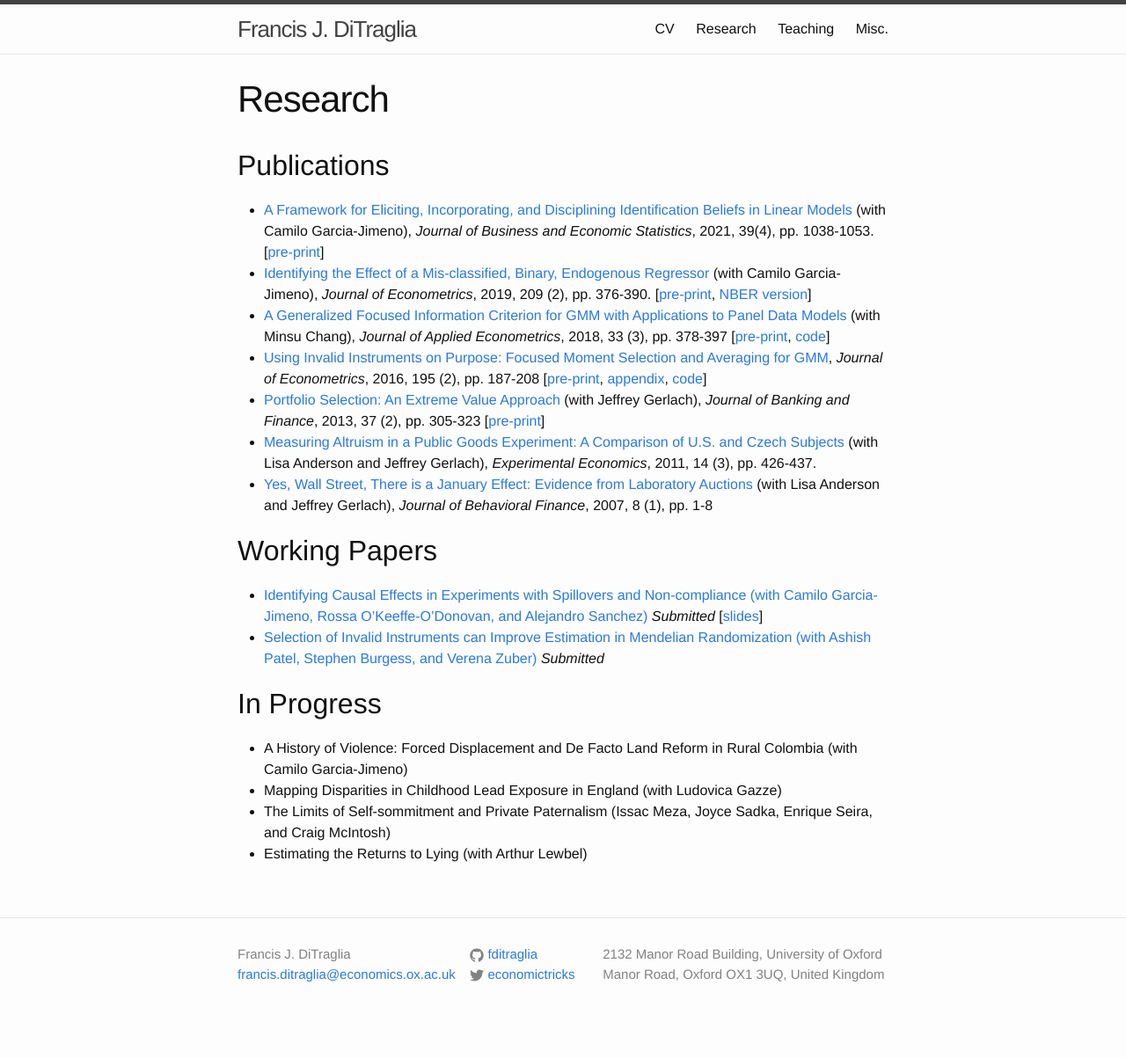
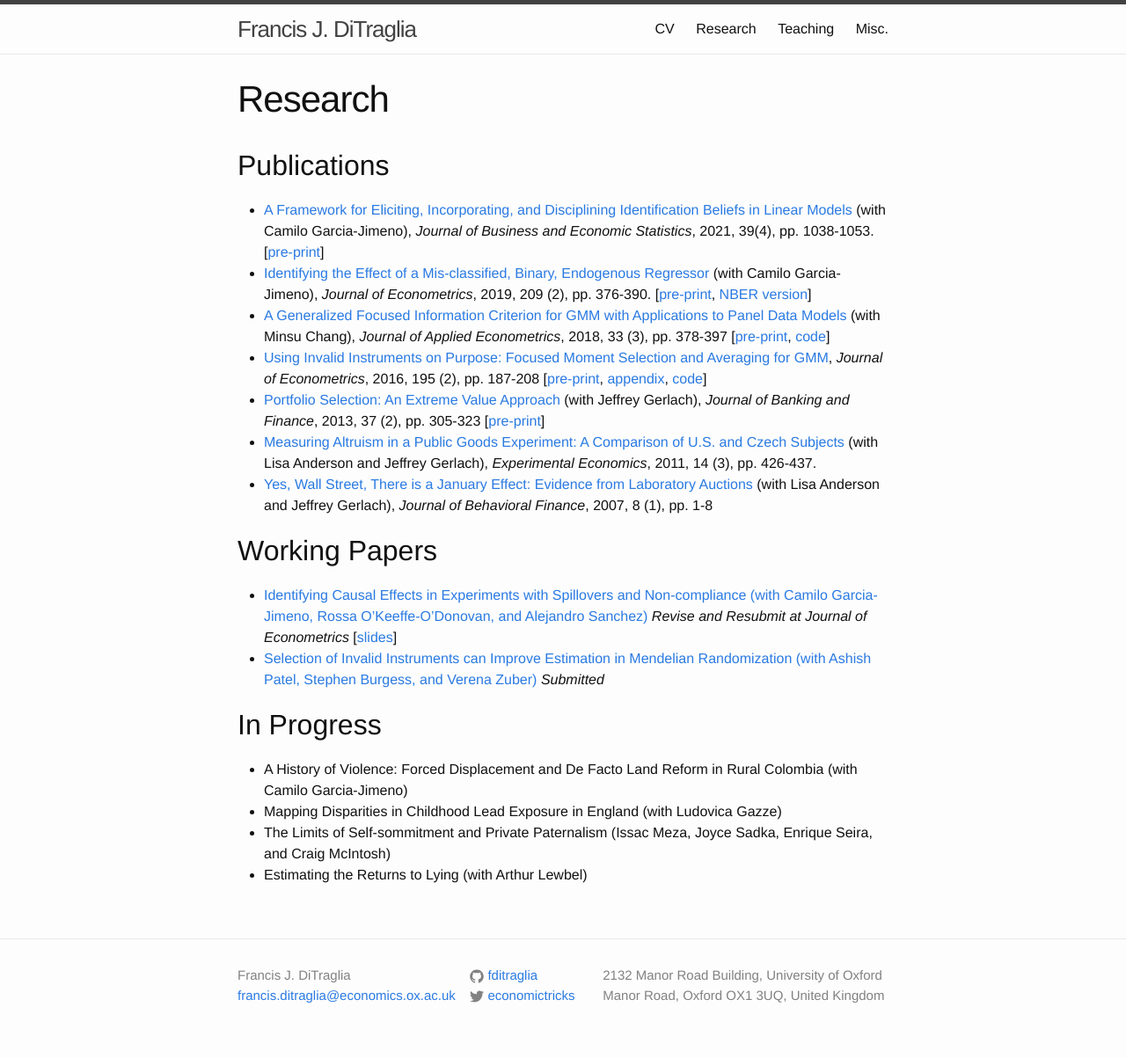
Before and after one commit to fditraglia/fditraglia.github.io, a Jekyll site: the page built from research.md, in a window 1280 px wide. Shown: the whole page at 88% size. Built offline with Jekyll 4.4.1, drawn with Linux system fonts in a browser that asks for light colours; before the commit the page ends 1179 px from its top, so only the background shows below that.

Commit message:
update status of paper

```diff
--- a/research.md
+++ b/research.md
@@ -17,7 +17,7 @@
 - [Yes, Wall Street, There is a January Effect: Evidence from Laboratory Auctions](http://www.tandfonline.com/doi/abs/10.1080/15427560709337012) (with Lisa Anderson and Jeffrey Gerlach), *Journal of Behavioral Finance*, 2007, 8 (1), pp. 1-8
 
 ## Working Papers
-- [Identifying Causal Effects in Experiments with Spillovers and Non-compliance (with Camilo Garcia-Jimeno, Rossa O'Keeffe-O'Donovan, and Alejandro Sanchez)](https://ditraglia.com/pdf/spillovers-paper.pdf) *Submitted* [[slides](https://ditraglia.com/pdf/spillovers-slides.pdf)]
+- [Identifying Causal Effects in Experiments with Spillovers and Non-compliance (with Camilo Garcia-Jimeno, Rossa O'Keeffe-O'Donovan, and Alejandro Sanchez)](https://ditraglia.com/pdf/spillovers-paper.pdf) *Revise and Resubmit at Journal of Econometrics* [[slides](https://ditraglia.com/pdf/spillovers-slides.pdf)]
 - [Selection of Invalid Instruments can Improve Estimation in Mendelian Randomization (with Ashish Patel, Stephen Burgess, and Verena Zuber)](https://arxiv.org/abs/2107.01513) *Submitted*
 
 ## In Progress
```
